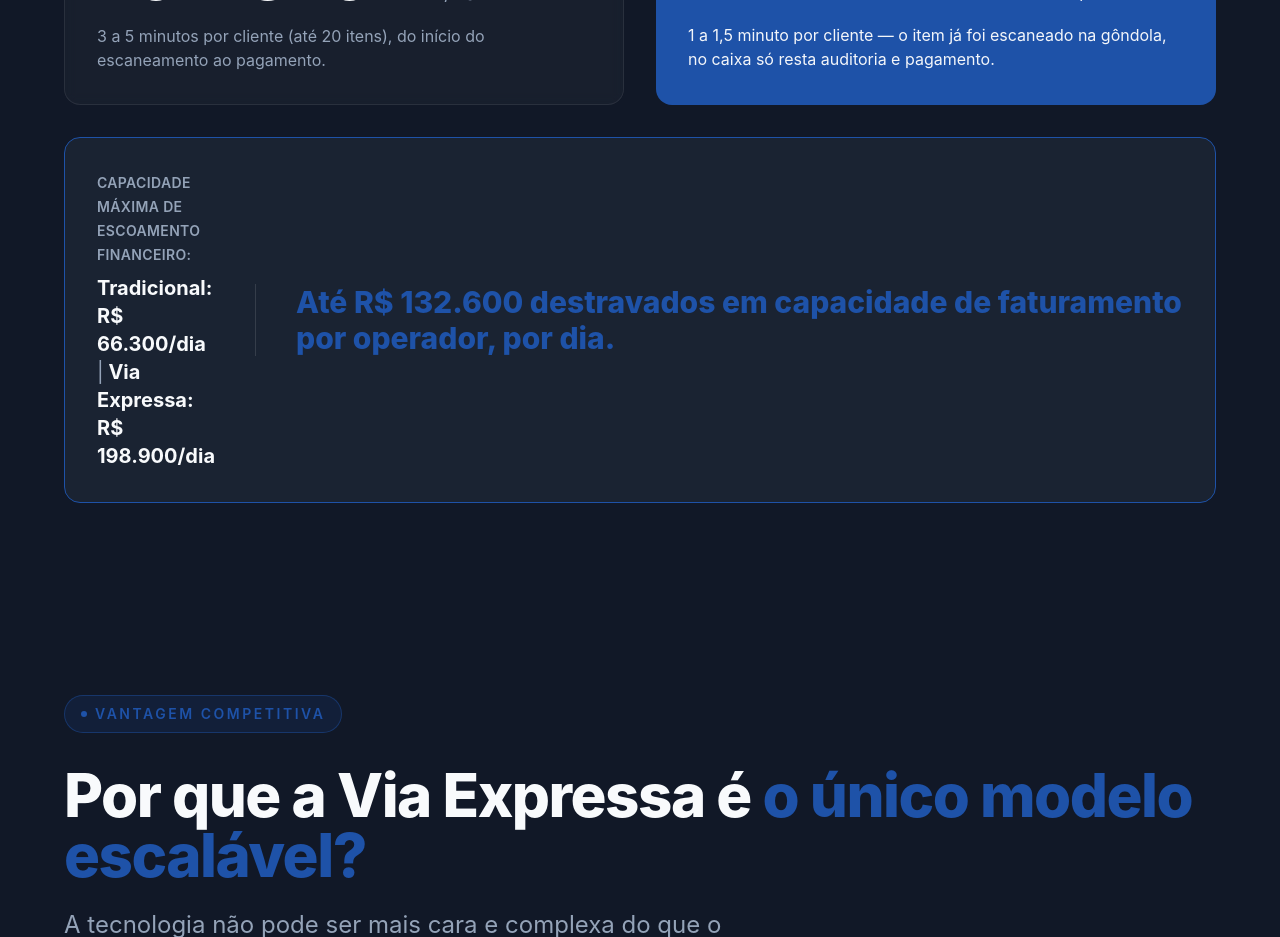
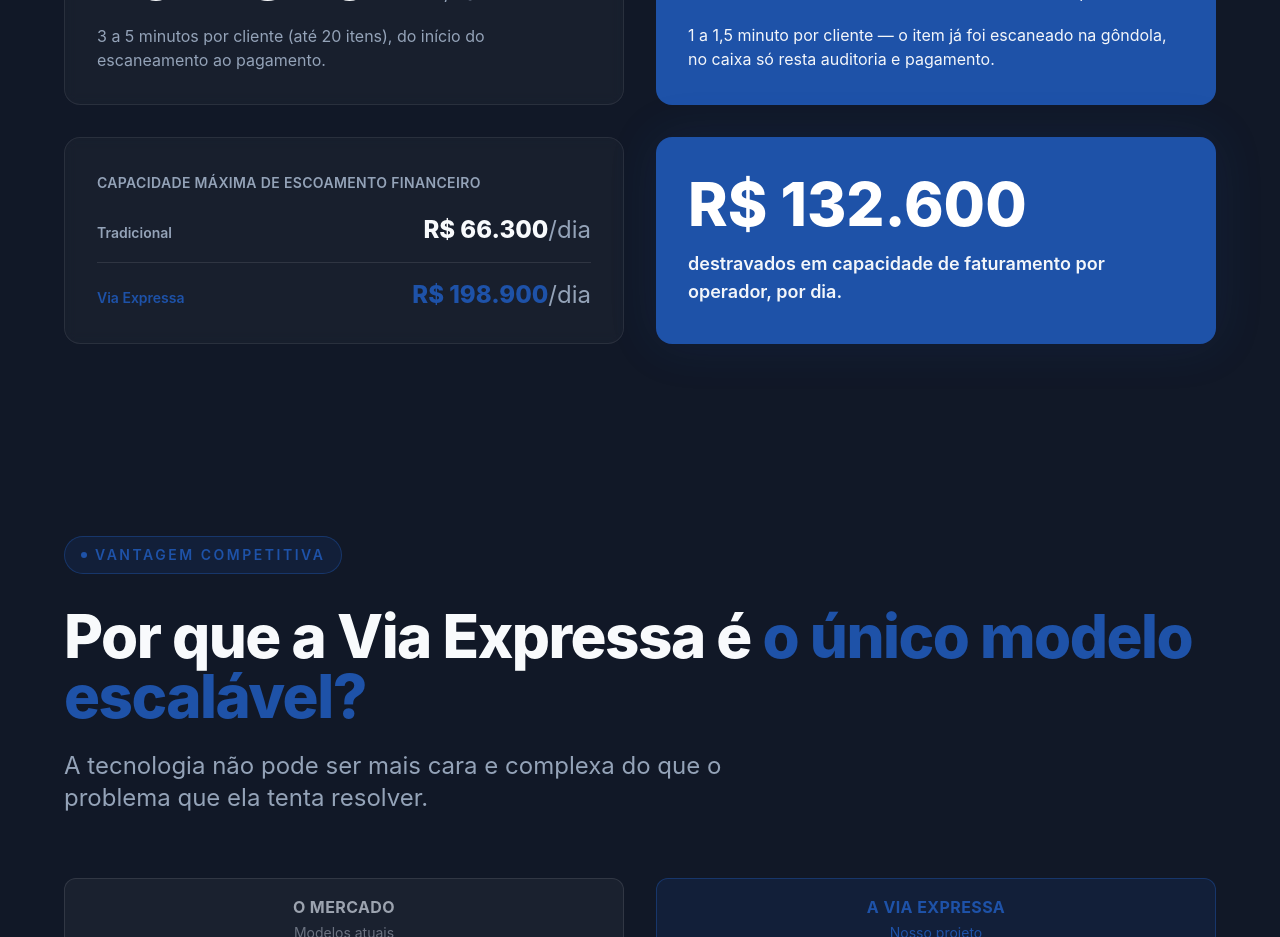
Before and after one commit to alexduartereis1-star/via-expressa-carrefour, a React (Vite) app: page / in a window 1280 px wide. Shown: the part 6720-7657 px from the top of the page. Built offline with nearby package versions, Linux system fonts and the light colour scheme.

Commit message:
Separa bloco financeiro em dois cards animados
Melhora a apresentacao visual do resumo financeiro na secao de capacidade.

```diff
--- a/src/App.jsx
+++ b/src/App.jsx
@@ -780,35 +780,57 @@
           </div>
         </div>
 
-        {/* Box financeiro */}
-        <div
-          data-reveal
-          className="mt-6 sm:mt-8 rounded-2xl p-6 sm:p-8 2xl:p-10 flex flex-col lg:flex-row lg:items-center gap-6 lg:gap-10"
-          style={{ background: "#1a2332", border: `1px solid ${BRAND}` }}
-        >
-          <div className="flex-1">
+        {/* Bloco financeiro — 2 cards separados */}
+        <div className="mt-6 sm:mt-8 grid grid-cols-1 lg:grid-cols-2 gap-6 sm:gap-8">
+          <Card data-reveal>
             <span
               className="text-xs sm:text-sm font-semibold uppercase tracking-wide"
               style={{ color: MUTED }}
             >
-              Capacidade máxima de escoamento financeiro:
+              Capacidade máxima de escoamento financeiro
             </span>
-            <p className="mt-2 text-sm sm:text-lg lg:text-xl 2xl:text-2xl font-bold leading-snug">
-              Tradicional: R$ 66.300/dia{" "}
-              <span style={{ color: MUTED, fontWeight: 400 }}>|</span> Via
-              Expressa: R$ 198.900/dia
-            </p>
-          </div>
+            <div className="mt-5 space-y-4">
+              <div className="flex items-baseline justify-between gap-3">
+                <span
+                  className="text-xs sm:text-sm font-semibold"
+                  style={{ color: MUTED }}
+                >
+                  Tradicional
+                </span>
+                <span className="text-lg sm:text-2xl 2xl:text-3xl font-extrabold">
+                  R$ 66.300<span style={{ color: MUTED, fontWeight: 400 }}>/dia</span>
+                </span>
+              </div>
+              <div
+                style={{ height: 1, background: "rgba(255,255,255,0.10)" }}
+              />
+              <div className="flex items-baseline justify-between gap-3">
+                <span
+                  className="text-xs sm:text-sm font-semibold"
+                  style={{ color: BRAND }}
+                >
+                  Via Expressa
+                </span>
+                <span
+                  className="text-lg sm:text-2xl 2xl:text-3xl font-extrabold"
+                  style={{ color: BRAND }}
+                >
+                  R$ 198.900<span style={{ color: MUTED, fontWeight: 400 }}>/dia</span>
+                </span>
+              </div>
+            </div>
+          </Card>
+
           <div
-            className="border-t lg:border-t-0 lg:border-l pt-6 lg:pt-0 lg:pl-10"
-            style={{ borderColor: "rgba(255,255,255,0.12)" }}
+            data-reveal
+            className="rounded-2xl p-6 sm:p-8 2xl:p-10 flex flex-col justify-center"
+            style={{ background: BRAND, boxShadow: `0 0 50px ${BRAND_SOFT}` }}
           >
-            <p
-              className="text-lg sm:text-2xl lg:text-3xl 2xl:text-4xl font-extrabold leading-snug"
-              style={{ color: BRAND }}
-            >
-              Até R$ 132.600 destravados em capacidade de faturamento por
-              operador, por dia.
+            <span className="text-4xl sm:text-6xl 2xl:text-7xl font-extrabold leading-none text-white">
+              R$ 132.600
+            </span>
+            <p className="mt-4 text-sm sm:text-lg 2xl:text-xl font-semibold leading-snug text-white opacity-95">
+              destravados em capacidade de faturamento por operador, por dia.
             </p>
           </div>
         </div>
```
